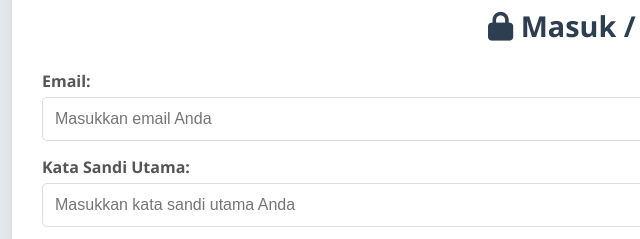
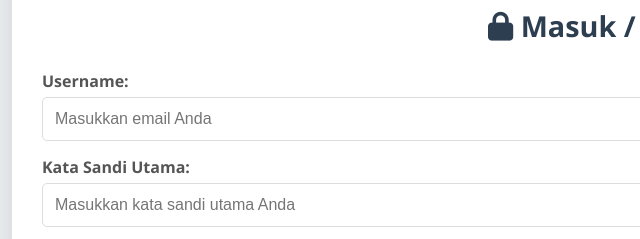
Before and after one commit to NaufalAkbar04/pusdatik, a plain HTML site: page index.html in a window 1280 px wide. Shown: the part 250-489 px from the top of the page, 28-668 px from the left. Drawn offline with Linux system fonts and the light colour scheme.

Commit message:
Update index.html

```diff
--- a/index.html
+++ b/index.html
@@ -21,7 +21,7 @@
         <div id="auth-section">
             <h2><i class="fas fa-lock"></i> Masuk / Daftar</h2>
             <div class="input-group">
-                <label for="userEmail">Email:</label>
+                <label for="userEmail">Username:</label>
                 <input type="email" id="userEmail" placeholder="Masukkan email Anda">
             </div>
             <div class="input-group">
```
